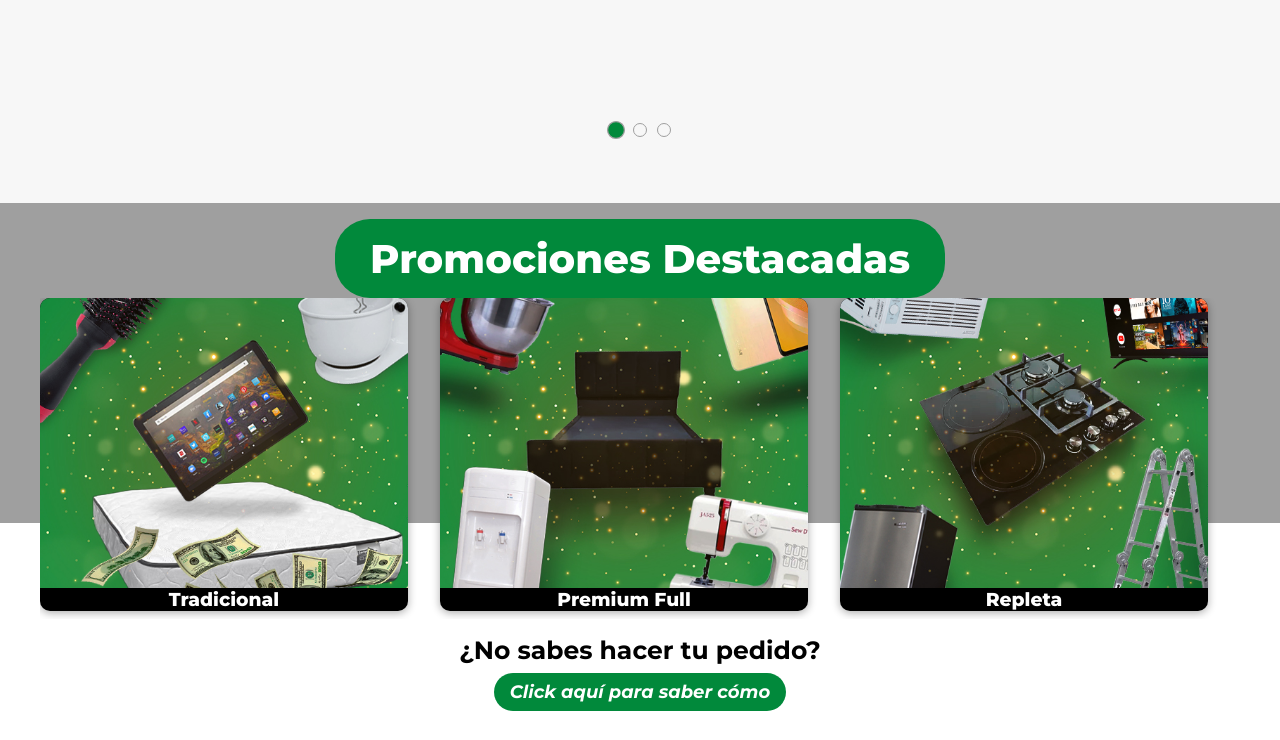
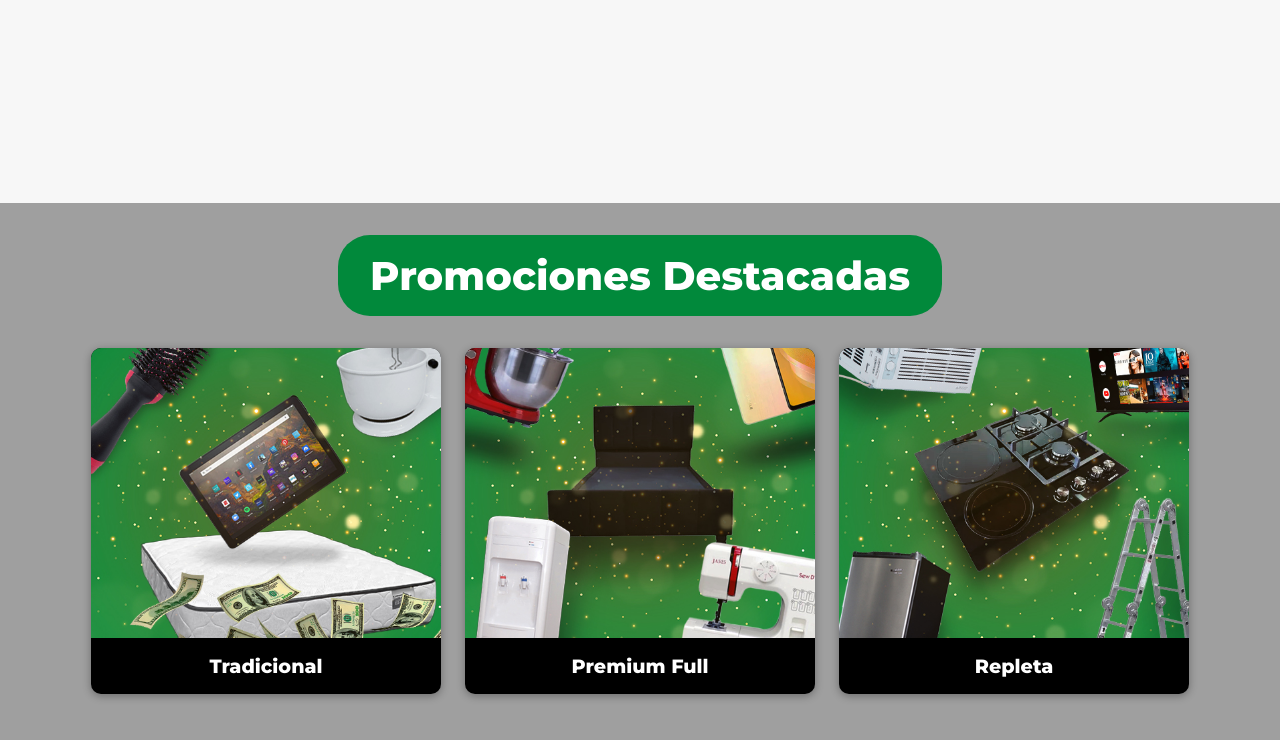
Before and after one commit to GarWox/adiemi, a React (Vite) app in the folder frontend/: page / in a window 1280 px wide. Shown: the part 660-1400 px from the top of the page. Built offline with nearby package versions, Linux system fonts and the light colour scheme.

Commit message:
arregle detalles de promoslider asesoras y de index

```diff
--- a/frontend/src/assets/styles/index.css
+++ b/frontend/src/assets/styles/index.css
@@ -8,6 +8,14 @@
   margin-top: 63px;
 }
 .homeSection {
+  position: relative;
   height: 100vh;
   padding: 0px;
+
 }
+
+@media (max-width: 992px) {
+  .homeSection {
+    height: 145vh;
+  }
+}
--- a/frontend/src/assets/styles/promo.css
+++ b/frontend/src/assets/styles/promo.css
@@ -1,3 +1,4 @@
+/* Archivo: promo.css */
 @font-face {
   font-family: "extraBoldItalic";
   src: url("../../assets/fonts/Montserrat-ExtraBoldItalic.ttf");
@@ -25,6 +26,7 @@
   font-family: "Bold";
   src: url("../../assets/fonts/Montserrat-Bold.ttf");
 }
+
 :root {
   --black: #000;
   --white: #fff;
@@ -35,55 +37,78 @@
   --lightRed: #e74c3c;
 }
 
+/* Estilos base para el slider de promociones */
 .promoSliderSection {
-  max-height: 100vh;
-  padding: 1em 2em;
-  margin-bottom: 10em;
+  padding: 1em;
+  margin-bottom: 3em;
   position: relative;
   background-color: var(--gray);
-  height: 20em;
+  min-height: 20em;
+  width: 100%;
+  overflow: hidden;
 }
 
 .promTitle {
   display: flex;
   justify-content: center;
+  margin-bottom: 1.5rem;
 }
+
 .sectionTitle {
   background-color: var(--green);
-  padding: 15px 35px;
-  border-radius: 35px;
+  padding: 0.8rem 1.5rem;
+  border-radius: 2rem;
   font-family: ExtraBold;
-  font-size: 40px;
+  font-size: 1.5rem;
   color: var(--white);
+  text-align: center;
 }
 
 .sliderContainer {
   display: flex;
   align-items: center;
   justify-content: center;
-  gap: 1rem;
+  gap: 0.5rem;
+  width: 100%;
+  margin: 0 auto;
 }
 
 .cardsContainer {
   display: flex;
-  gap: 2em;
-  overflow: hidden;
+  gap: 1.5em;
+  overflow-x: auto;
   width: 100%;
-  max-width: 1200px;
+  scroll-behavior: smooth;
+  scrollbar-width: none; /* Firefox */
+  -ms-overflow-style: none; /* IE and Edge */
+  padding: 0.5rem;
+  justify-content: flex-start;
+}
+
+.cardsContainer::-webkit-scrollbar {
+  display: none; /* Chrome, Safari, Opera*/
 }
 
 .promoCard {
-  min-width: calc(32% - 1rem);
+  flex: 0 0 auto;
+  width: 100%;
+  max-width: 280px;
   background: var(--black);
   overflow: hidden;
   box-shadow: 0 2px 8px rgba(0, 0, 0, 0.329);
   margin-bottom: 0.5em;
   border-radius: 10px;
+  cursor: pointer;
+  transition: transform 0.3s ease;
+}
+
+.promoCard:hover {
+  transform: translateY(-5px);
 }
 
 .imageWrapper {
   position: relative;
-  height: 290px;
+  height: 180px;
 }
 
 .imageWrapper img {
@@ -91,6 +116,7 @@
   height: 100%;
   object-fit: cover;
 }
+
 /* este es por si acaso hacen uno de descuento */
 .discountBadge {
   position: absolute;
@@ -104,10 +130,15 @@
 }
 
 .cardContent {
-  padding: 0px;
+  padding: 1rem 0.5rem;
   text-align: center;
   font-family: ExtraBold, "Arial Narrow Bold", sans-serif;
   color: var(--white);
+}
+
+.cardContent h3 {
+  margin: 0;
+  font-size: 1.2rem;
 }
 
 .navButton {
@@ -115,28 +146,14 @@
   color: white;
   border: none;
   border-radius: 50%;
-  width: 40px;
-  height: 40px;
+  width: 35px;
+  height: 35px;
   cursor: pointer;
-}
-
-.dotsContainer {
+  flex-shrink: 0;
   display: flex;
+  align-items: center;
   justify-content: center;
-  gap: 0.5rem;
-  margin-top: 1rem;
-}
-
-.dot {
-  width: 10px;
-  height: 10px;
-  border-radius: 50%;
-  background: var(--gray);
-  cursor: pointer;
-}
-
-.dot.active {
-  background: var(--green);
+  font-size: 1.2rem;
 }
 
 /* -------hacer pedido----------- */
@@ -144,24 +161,32 @@
   display: flex;
   flex-direction: column;
   align-items: center;
-  margin-top: 1rem;
+  margin-top: 2rem;
+  text-align: center;
 }
+
 .pedidoContainer h3 {
   font-family: Bold;
-  font-size: 25px;
-  margin: 0px;
+  font-size: 1.2rem;
+  margin: 0 0 1rem 0;
 }
 
 .pedidoContainer button {
   background-color: var(--green);
   color: var(--white);
   font-family: boldItalic;
-  font-size: 18px;
+  font-size: 0.9rem;
   border: none;
   border-radius: 25px;
-  padding: 0.5rem 1rem;
-  margin-top: 0.5rem;
+  padding: 0.7rem 1.5rem;
+  cursor: pointer;
+  transition: background-color 0.3s;
 }
+
+.pedidoContainer button:hover {
+  background-color: #016b2d;
+}
+
 /* ------- modal ------------ */
 /* ESTILOS DEL MODAL */
 .modalOverlay {
@@ -174,73 +199,61 @@
   display: flex;
   justify-content: center;
   align-items: center;
-  z-index: 1;
-  opacity: 0;
-  animation: fadeIn 0.3s forwards;
+  z-index: 1000;
+  padding: 1rem;
 }
 
 .modalContent {
   background: white;
   border-radius: 8px;
-  max-width: 100%;
+  width: 100%;
+  max-width: 800px;
   max-height: 90vh;
   overflow-y: auto;
   position: relative;
-  animation: slideUp 0.3s forwards;
-  padding: 1rem;
+  padding: 1.5rem;
 }
 
 .modalCloseBtn {
   position: absolute;
-  top: 7px;
-  right: 7px;
-  font-size: 2.5rem;
+  top: 10px;
+  right: 10px;
+  font-size: 2rem;
   cursor: pointer;
   color: var(--red);
-  width: 2.4rem;
+  width: 2rem;
   padding: 0;
   background: transparent;
   border: none;
-  border-radius: 50px;
-  height: 2.4rem;
+  border-radius: 50%;
+  height: 2rem;
   display: flex;
   align-items: center;
   justify-content: center;
   transition: 0.3s ease;
+  z-index: 10;
 }
 
-.modalCloseBtn:active {
-  border: 1px solid var(--red);
+.modalCloseBtn:hover {
+  background-color: rgba(0, 0, 0, 0.1);
 }
 
 .modalBody {
-  padding: 1rem;
-}
-
-@keyframes fadeIn {
-  to {
-    opacity: 1;
-  }
-}
-
-@keyframes slideUp {
-  from {
-    transform: translateY(20px);
-  }
-  to {
-    transform: translateY(0);
-  }
+  padding: 1rem 0;
 }
 
 /* ------modal de los pasos ------- */
 .modalContainerSteps {
   display: grid;
-  max-width: 800px;
-  grid-template-columns: repeat(2, 1fr);
-  gap: 1rem;
+  width: 100%;
+  grid-template-columns: 1fr;
+  gap: 1.5rem;
 }
+
 .stepImgContainer {
-  width: 350px;
+  width: 100%;
+  max-width: 300px;
+  margin: 0 auto;
 }
 
 .imgStep {
@@ -252,7 +265,178 @@
 .titleModal {
   text-align: center;
   font-family: ExtraBold;
-  font-size: 30px;
+  font-size: 1.5rem;
   color: var(--black);
-  margin-bottom: 1rem;
+  margin-bottom: 1.5rem;
 }
+
+/* Estilos para la sección de productos (si los necesitas) */
+.productsContainer {
+  display: grid;
+  grid-template-columns: repeat(auto-fit, minmax(250px, 1fr));
+  gap: 20px;
+  padding: 20px;
+  margin: 0 auto;
+}
+
+.boxProducts {
+  border: 1px solid #ddd;
+  border-radius: 8px;
+  overflow: hidden;
+  transition: transform 0.3s ease;
+  text-decoration: none;
+  color: #333;
+}
+
+.boxProducts:hover {
+  transform: scale(1.03);
+  box-shadow: 0 4px 8px rgba(0, 0, 0, 0.1);
+}
+
+.boxProducts img {
+  width: 100%;
+  height: 300px;
+  object-fit: fill;
+}
+
+.titleImgProd {
+  text-align: center;
+  padding: 10px;
+  margin: 0;
+  font-size: 1rem;
+  font-family: "montserrat", sans-serif;
+}
+
+/* Media Queries para Responsividad */
+@media (min-width: 576px) {
+  .promoSliderSection {
+    padding: 1.5em;
+  }
+
+  .sectionTitle {
+    font-size: 1.8rem;
+    padding: 1rem 2rem;
+  }
+
+  .imageWrapper {
+    height: 200px;
+  }
+
+  .navButton {
+    width: 40px;
+    height: 40px;
+  }
+
+  .modalContent {
+    padding: 2rem;
+  }
+
+  .pedidoContainer h3 {
+    font-size: 1.4rem;
+  }
+}
+
+@media (min-width: 768px) {
+  .promoSliderSection {
+    margin-bottom: 5em;
+    padding: 2em;
+  }
+
+  .cardsContainer {
+    overflow: hidden;
+    justify-content: center;
+  }
+
+  .promoCard {
+    width: calc(50% - 1rem);
+    max-width: none;
+  }
+
+  .modalContainerSteps {
+    grid-template-columns: repeat(2, 1fr);
+  }
+
+  .titleModal {
+    font-size: 1.8rem;
+  }
+
+  .pedidoContainer {
+    flex-direction: row;
+    justify-content: center;
+    gap: 1rem;
+  }
+
+  .pedidoContainer h3 {
+    margin: 0;
+    font-size: 1.5rem;
+  }
+}
+
+@media (min-width: 992px) {
+  .promoCard {
+    width: calc(33.333% - 1.5rem);
+  }
+
+  .sectionTitle {
+    font-size: 2.2rem;
+  }
+
+  .imageWrapper {
+    height: 240px;
+  }
+
+  .titleModal {
+    font-size: 2rem;
+  }
+
+  .cardsContainer {
+    overflow-x: hidden;
+  }
+}
+
+@media (min-width: 1200px) {
+  .promoSliderSection {
+    margin-bottom: 7em;
+  }
+
+  .sectionTitle {
+    font-size: 2.5rem;
+  }
+
+  .imageWrapper {
+    height: 290px;
+  }
+
+  .promoCard {
+    max-width: 350px;
+  }
+}
+
+@media (max-width: 400px) {
+  .sectionTitle {
+    font-size: 1.3rem;
+    padding: 0.7rem 1.2rem;
+  }
+
+  .imageWrapper {
+    height: 160px;
+  }
+
+  .navButton {
+    width: 30px;
+    height: 30px;
+    font-size: 1rem;
+  }
+
+  .pedidoContainer h3 {
+    font-size: 1.1rem;
+  }
+
+  .cardContent h3 {
+    font-size: 1.1rem;
+  }
+
+  .stepImgContainer {
+    max-width: 250px;
+  }
+}
--- a/frontend/src/pages/Home/components/advisorInfo/advisorInfo.jsx
+++ b/frontend/src/pages/Home/components/advisorInfo/advisorInfo.jsx
@@ -3,6 +3,7 @@ import "../../../../assets/styles/advisorHome.css";
 import gerente1 from "../../../../assets/images/Yunmary_Garcia.jpg";
 import gerente2 from "../../../../assets/images/Mairelis_Rodríguez.jpg";
 import gerente3 from "../../../../assets/images/Amada_Gonzáles.jpg";
+import '../../../../assets/styles/reset.css'
 
 const AdvisorInfo = () => {
   const [currentIndex, setCurrentIndex] = useState(0);
@@ -45,7 +46,6 @@ const AdvisorInfo = () => {
   const prevAdvisors = () => {
     setCurrentIndex((prev) => (prev - 1 + advisors.length) % advisors.length);
   };
-
   return (
     <section className="managerSection">
       <div className="managerContainer">
@@ -110,17 +110,6 @@ const AdvisorInfo = () => {
           )}
         </div>
       </div>
-
-      {/* Indicadores */}
-      <div className="carousel-indicators">
-        {advisors.map((_, index) => (
-          <span
-            key={index}
-            className={`indicator ${index === currentIndex ? "active" : ""}`}
-            onClick={() => setCurrentIndex(index)}
-          />
-        ))}
-      </div>
     </section>
   );
 };
```
Also changed, not shown: frontend/src/pages/Home/components/PromoSlider/PromoSlider.jsx (+1 -11 lines), frontend/src/assets/styles/products.css (line endings or trailing spaces).
